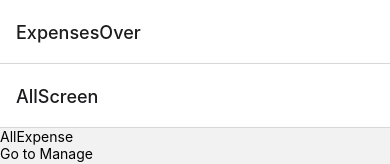
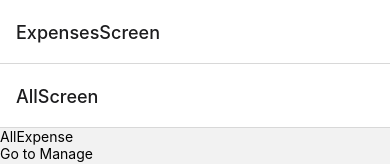
Before and after one commit to ns6296666/Expense-Tracker, a React Native app: screen / in a window 390 px wide. Shown: the top 164 px of the page. Built offline with nearby package versions, Linux system fonts and the light colour scheme.

Commit message:
name change

```diff
--- a/App.js
+++ b/App.js
@@ -21,7 +21,7 @@ export default function App() {
   return (
     <NavigationContainer>
       <Stack.Navigator>
-        <Stack.Screen name="ExpensesOver" component={BottomTabScreens} />
+        <Stack.Screen name="ExpensesScreen" component={BottomTabScreens} />
         <Stack.Screen name="ManageExpense" component={ManageExpense} />
       </Stack.Navigator>
     </NavigationContainer>
```
